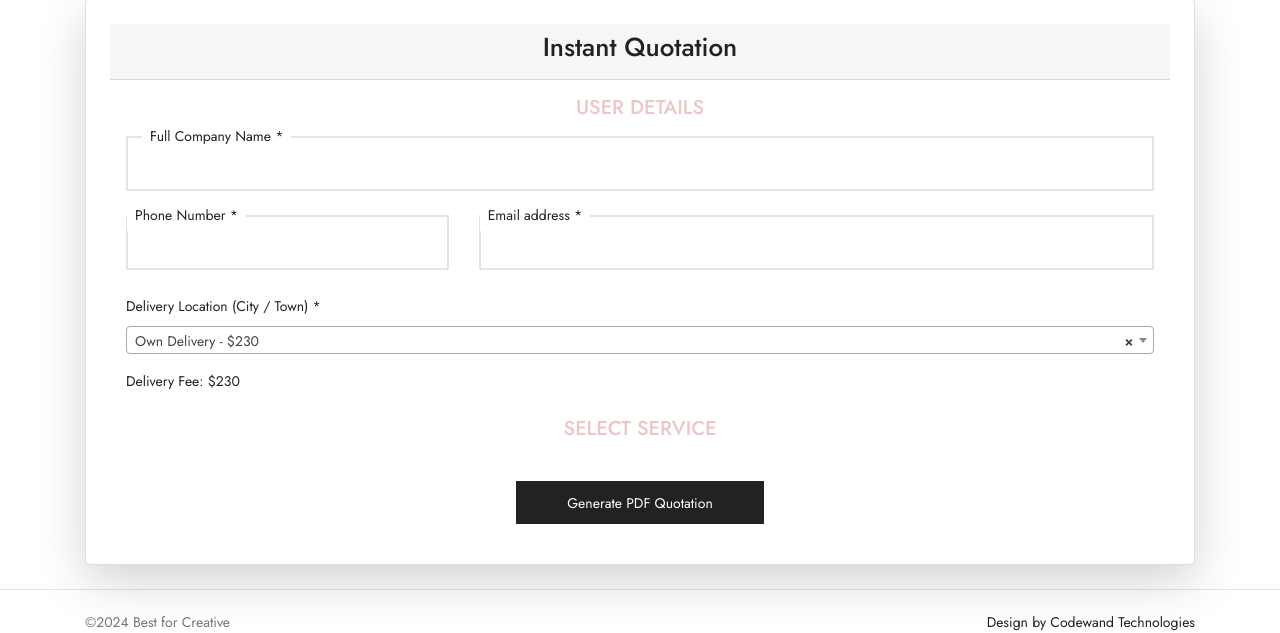
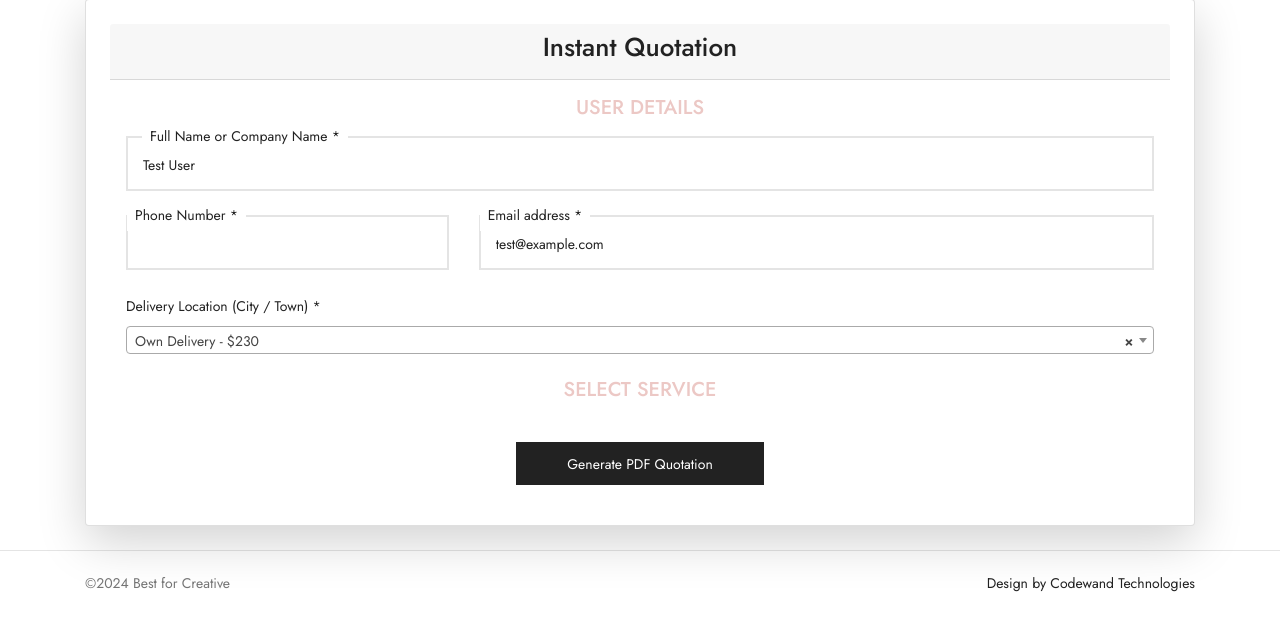
Before and after one commit to Leehon008/lara11ecommerce, a Laravel app: page /quotation in a window 1280 px wide. Shown: the part 135-768 px from the top of the page. Run offline with Laravel 12, Linux system fonts and the light colour scheme; a user stored in the database is signed in; data comes from the database, SQL or seed files in the repository; data that the repository does not hold is empty; parts of the project's set-up code (start-up, migrations or seed data) failed here and were passed over; some libraries are stand-ins or nearby versions.

Commit message:
feat: add db data to quote

```diff
--- a/resources/views/frontend/pages/quotation.blade.php
+++ b/resources/views/frontend/pages/quotation.blade.php
@@ -5,7 +5,7 @@
         <div class="mb-md-1 pb-md-3"></div>
         <section class="product-single container">
 
-            <form id="quotationForm" class="mb-4" action="{{ route('generate.pdf') }}" method="POST">
+            <form id="quotationForm" method="POST" class="mb-4" action="{{ route('generate.pdf') }}">
                 @csrf
                 <div class="card shadow-lg p-4">
                     <!-- Card Header -->
@@ -20,21 +20,26 @@
                             <h4 class="text-center text-uppercase text-danger mb-3">User Details</h4>
                             <input type="hidden" name="quotation_number" id="quotation_number">
                             <input type="hidden" name="date" id="date">
+                            <input type="hidden" name="delivery_fee" id="delivery_fee" value="0">
+
                             <div class="form-label-fixed mb-4">
-                                <label for="company_name" class="form-label">Full Company Name *</label>
-                                <input id="company_name" name="company_name"
-                                    class="form-control form-control-md form-control_gray" required />
+                                <label for="user-fullname" class="form-label">Full Name or Company Name *</label>
+                                <input id="user-fullname" name="user-fullname"
+                                    class="form-control form-control-md form-control_gray" required
+                                    value="{{ Auth::user()->name }} {{ Auth::user()->surname }}" />
                             </div>
                             <div class="row">
                                 <div class="form-label-fixed mb-4 col-md-4">
                                     <label for="user-phone" class="form-label">Phone Number *</label>
                                     <input id="user-phone" name="user-phone"
-                                        class="form-control form-control-md form-control_gray" required />
+                                        class="form-control form-control-md form-control_gray" required
+                                        value="{{ Auth::user()->mobile }}" />
                                 </div>
                                 <div class="form-label-fixed mb-4 col-md-8">
                                     <label for="user-email" class="form-label">Email address *</label>
                                     <input id="user-email" name="user-email"
-                                        class="form-control form-control-md form-control_gray" required />
+                                        class="form-control form-control-md form-control_gray" required
+                                        value="{{ Auth::user()->email }}" />
                                 </div>
                             </div>
                             <div class="form-group">
@@ -44,8 +49,6 @@
                                     <!-- Location options will be dynamically populated by JavaScript -->
                                 </select>
                             </div>
-
-                            <p id="location-fee">Delivery Fee: $0</p>
                         </div>
 
                         <!-- Service Selection Section -->
```
